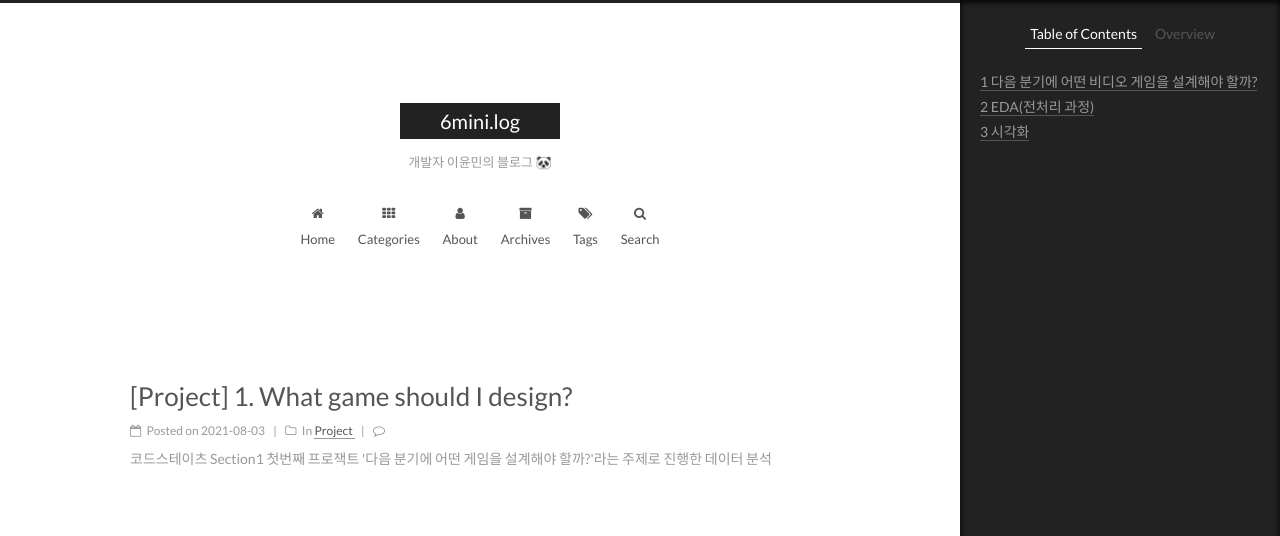
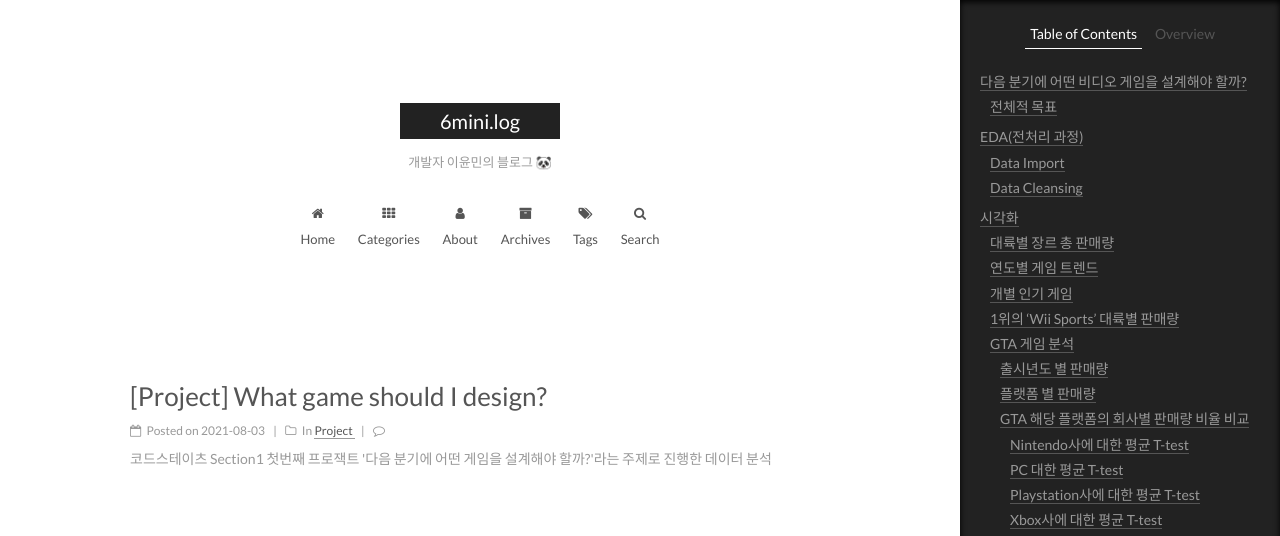
Before and after one commit to 6mini/6mini.github.io, a Jekyll site: the page built from _posts/2021-08-03-project1.md, in a window 1280 px wide and 1400 px high. Shown: the top 536 px of the window. Built offline with Jekyll 4.4.1, drawn with Linux system fonts in a browser that asks for light colours; comment, search, counter and statistics services are not loaded.

Commit message:
Edit CSS

```diff
--- a/_config.yml
+++ b/_config.yml
@@ -6,7 +6,7 @@
 # Site
 title: 6mini.log
 subtitle: 개발자 이윤민의 블로그 🐼
-description: ✉️  real6mini@gmail.com
+description: real6mini@gmail.com
 author: 6mini
 # Support language: de, en, fr-FR, id, ja, ko, pt-BR, pt, ru, zh-Hans, zh-hk, zh-tw
 language: en
--- a/_posts/2021-08-03-project1.md
+++ b/_posts/2021-08-03-project1.md
@@ -1,5 +1,5 @@
 ---
-title: '[Project] 1. What game should I design?'
+title: '[Project] What game should I design?'
 description: 코드스테이츠 Section1 첫번째 프로잭트 '다음 분기에 어떤 게임을 설계해야 할까?'라는 주제로 진행한 데이터 분석
 categories:
  - Project
--- a/_sass/_custom/custom.scss
+++ b/_sass/_custom/custom.scss
@@ -10,3 +10,22 @@
 .post-toc .nav .active-current>a {
     color: white;
 }
+.page-post-detail .sidebar-toggle-line {
+    background: white;
+}
+.nav-number {
+    display: none;
+}
+.post-toc .nav .active-current > a:hover {
+    color: white;
+}
+.sidebar-nav .sidebar-nav-active:hover {
+    color: white;
+}
+.post-toc .nav .nav-child {
+    display: inherit;
+}
+.headband {
+    height: 3px;
+    background: white;
+}
```
